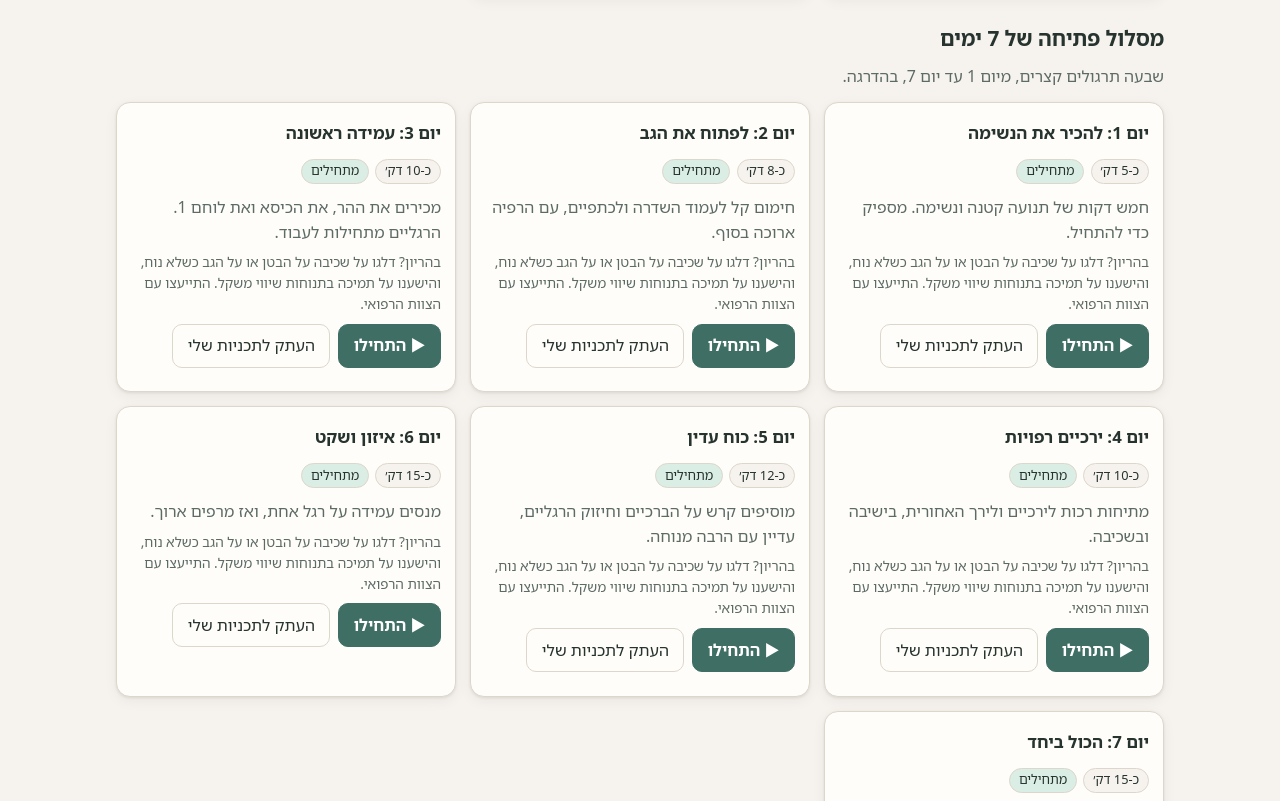
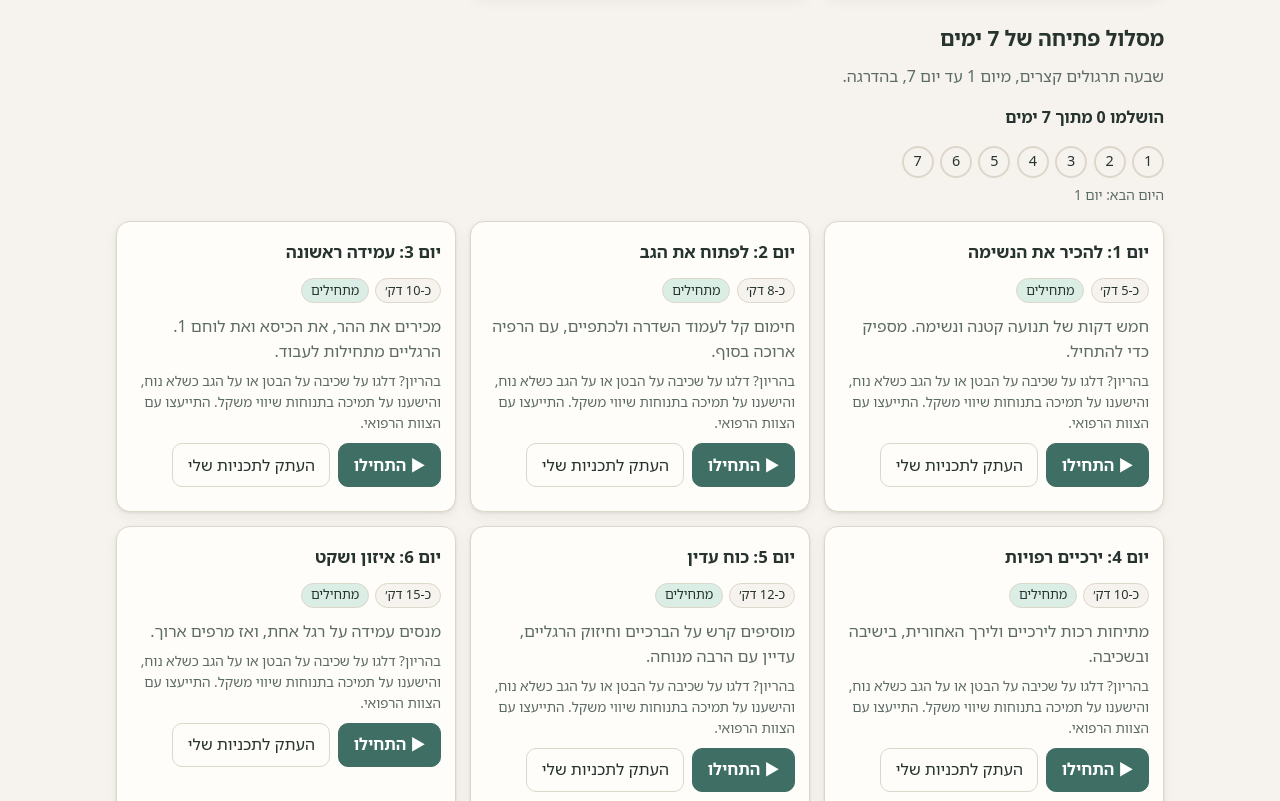
Before and after one commit to eligrumman/yoga-practice, a plain HTML site: page index.html in a window 1280 px wide. Shown: the part 1309-2110 px from the top of the page. Drawn offline with Linux system fonts and the light colour scheme.

Commit message:
7-day starter path remembers completed days (localStorage, guarded) and shows progress, done badges and next day
Claude-Session: https://claude.ai/code/session_01PbMySQXABWHaFV21ukrRuT

```diff
--- a/css/style.css
+++ b/css/style.css
@@ -232,3 +232,8 @@ body.in-player{overflow:hidden}
 .fig-ink .prop-block,.fig-ink .prop-cushion{stroke:var(--ink-line);stroke-opacity:.8;stroke-width:calc(var(--ink-k,1)*.7px);vector-effect:non-scaling-stroke;stroke-linejoin:round}
 .fig.mini,.fig.item-fig{--ink-k:.65}.fig.card-fig{--ink-k:.85}
 .checkin{margin:1.2rem 0}
+.starter-progress{margin:.4rem 0 1rem}
+.starter-dots{display:flex;gap:.4rem;margin:.4rem 0;flex-wrap:wrap}
+.starter-dots .dot{width:2rem;height:2rem;border-radius:50%;border:2px solid var(--line);display:flex;align-items:center;justify-content:center;font-size:.9rem;background:var(--bg)}
+.starter-dots .dot.on{background:var(--lv0);border-color:currentColor;font-weight:700}
+.preset.done .done-badge{background:var(--lv0)}
--- a/js/app.js
+++ b/js/app.js
@@ -4,7 +4,7 @@ import { Figure, Animator, renderStatic, viewToggle } from './figure.js';
 import { attachSpecs } from './specs.js';
 import { planSeconds, fmtTime, hasBreaths, itemSeconds, exportPlanJSON, parsePlanJSON, mergeHistory, mergeFavorites, cleanItem, BREATH_SEC, holdSeconds, clampAmount, amountRange as amountRangeOf, dropIndex, reorder } from './plan.js';
 import { generatePlan, FOCUSES, LENGTHS, GEN_LEVELS, needsPregnancyNote } from './generator.js';
-import { store, streak, histMinutes, DEFAULT_SETTINGS } from './store.js';
+import { store, streak, histMinutes, DEFAULT_SETTINGS, STARTER_DAYS, nextStarterDay } from './store.js';
 import { tr, UI_LANGS, DIR, nPoses, approxMin } from './i18n.js';
 import { Narrator } from './narrator.js';
 import { NARR_LEVELS } from './narration-plan.js';
@@ -97,17 +97,27 @@ function copyPreset(p) {
 }
 
 // ---------------- home ----------------
-function presetCard(p) {
+function presetCard(p, done = []) {
   const mins = p.minutes;
-  return el('article', { class: 'card preset' },
+  const isDone = !!p.day && done.includes(p.day);
+  return el('article', { class: 'card preset' + (isDone ? ' done' : ''), 'data-day': p.day || null },
     el('div', { class: 'preset-top' },
-      el('h3', {}, p.name[lang]), // starter names already begin with "Day N:"
+      el('h3', {}, isDone ? [el('span', { class: 'badge done-badge' }, '✓ ' + T('starterDoneBadge')), ' ', p.name[lang]] : p.name[lang]), // starter names already begin with "Day N:"
       el('div', { class: 'meta' }, el('span', { class: 'badge' }, (hasBreaths(p.items) ? approxMin(mins * 60, lang) : `${mins} ${T('min')}`)), levelBadge(p.level))),
     el('p', {}, p.desc[lang]),
     needsPregnancyNote(p.items) ? el('p', { class: 'hint small preg-note' }, T('pregNote')) : null,
     el('div', { class: 'row-btns' },
       el('button', { class: 'btn primary', onclick: () => go(`/player/preset:${p.id}`) }, '▶ ' + T('play')),
       el('button', { class: 'btn', onclick: () => copyPreset(p) }, T('copy'))));
+}
+function starterProgressBlock() {
+  const done = store.starterDone, nxt = nextStarterDay(done);
+  return el('div', { class: 'starter-progress', id: 'starter-progress' },
+    el('p', { class: 'stat', id: 'starter-count' }, T('starterProgress').replace('{n}', done.length)),
+    el('div', { class: 'starter-dots', role: 'img', 'aria-label': T('starterProgress').replace('{n}', done.length) },
+      Array.from({ length: STARTER_DAYS }, (_, i) => el('span', { class: 'dot' + (done.includes(i + 1) ? ' on' : ''), 'aria-hidden': 'true' }, String(i + 1)))),
+    el('p', { class: 'hint small', id: 'starter-next' }, nxt ? T('starterNext').replace('{n}', nxt) : T('starterAllDone')),
+    done.length ? el('button', { class: 'btn small', id: 'starter-reset', onclick: () => { store.resetStarter(); route(); } }, T('starterReset')) : null);
 }
 function viewHome() {
   const hist = store.history; const st = streak(hist);
@@ -117,8 +127,8 @@ function viewHome() {
       el('div', { class: 'row-btns' },
         el('button', { class: 'btn primary xl', id: 'btn-gen', onclick: openGenerator }, '✨ ' + T('firstPlan')),
         el('a', { class: 'btn xl', href: '#/library' }, T('navLibrary')))),
-    el('section', {}, el('h2', {}, T('presets')), el('div', { class: 'grid cards', id: 'presets' }, PRESETS.map(presetCard))),
-    el('section', {}, el('h2', {}, T('starter')), el('p', { class: 'hint' }, T('starterHint')), el('div', { class: 'grid cards', id: 'starter' }, STARTER_PATH.map(presetCard))),
+    el('section', {}, el('h2', {}, T('presets')), el('div', { class: 'grid cards', id: 'presets' }, PRESETS.map((p) => presetCard(p)))),
+    el('section', {}, el('h2', {}, T('starter')), el('p', { class: 'hint' }, T('starterHint')), starterProgressBlock(), el('div', { class: 'grid cards', id: 'starter' }, STARTER_PATH.map((p) => presetCard(p, store.starterDone)))),
     settingsSection(),
     el('section', {}, el('h2', {}, T('history')),
       hist.length ? el('div', {}, el('p', { class: 'stat' }, `${T('streak')}: ${st}`),
--- a/js/i18n.js
+++ b/js/i18n.js
@@ -10,6 +10,11 @@ const T = {
   navPlans: { he: 'התכניות שלי', ru: 'Мои планы', en: 'My plans' },
   presets: { he: 'תכניות מוכנות', ru: 'Готовые программы', en: 'Ready-made plans' },
   starter: { he: 'מסלול פתיחה של 7 ימים', ru: 'Семидневный курс для начинающих', en: '7-day starter path' },
+  starterProgress: { he: 'הושלמו {n} מתוך 7 ימים', ru: 'Пройдено дней: {n} из 7', en: '{n} of 7 days done' },
+  starterNext: { he: 'היום הבא: יום {n}', ru: 'Следующий день: {n}', en: 'Next: day {n}' },
+  starterAllDone: { he: 'כל הכבוד, סיימתם את שבעת הימים!', ru: 'Все семь дней пройдены!', en: 'All seven days done!' },
+  starterDoneBadge: { he: 'הושלם', ru: 'Пройдено', en: 'Done' },
+  starterReset: { he: 'התחילו מסלול מחדש', ru: 'Начать курс заново', en: 'Restart the path' },
   starterHint: { he: 'שבעה תרגולים קצרים, מיום 1 עד יום 7, בהדרגה.', ru: 'Семь коротких практик с постепенным усложнением.', en: 'Seven short sessions, day 1 to day 7, gently progressive.' },
   day: { he: 'יום', ru: 'День', en: 'Day' },
   min: { he: 'דק׳', ru: 'мин', en: 'min' },
--- a/js/player.js
+++ b/js/player.js
@@ -389,6 +389,7 @@ export class Player {
     const actual = this.actualSec;
     store.addHistory(this.plan.name, actual, this.totalAll);
     const counted = countsForStreak(actual, this.totalAll);
+    if (counted && this.plan.preset?.day) store.markStarterDone(this.plan.preset.day);
     const st = streak(store.history);
     const fs = finishStats(this.lang, actual, this.totalAll, st, counted);
     this.beep(660, 0.3);
--- a/js/store.js
+++ b/js/store.js
@@ -51,8 +51,25 @@ export const store = {
     set('history', h.slice(0, 400));
   },
   setHistory(h) { set('history', h); },
+
+  // 7-day starter path: sorted list of completed day numbers (1..7), this device only.
+  get starterDone() { return cleanStarterDays(get('starterDone', [])); },
+  markStarterDone(day) { const d = cleanStarterDays([...this.starterDone, day]); set('starterDone', d); return d; },
+  resetStarter() { set('starterDone', []); },
   setFavs(f) { set('favs', f); },
 };
+
+export const STARTER_DAYS = 7;
+export function cleanStarterDays(v) {
+  if (!Array.isArray(v)) return [];
+  return [...new Set(v.map(Number).filter((n) => Number.isInteger(n) && n >= 1 && n <= STARTER_DAYS))].sort((a, b) => a - b);
+}
+// Next day to practise: the first day not yet done, or null when all seven are done.
+export function nextStarterDay(done) {
+  const d = cleanStarterDays(done);
+  for (let i = 1; i <= STARTER_DAYS; i++) if (!d.includes(i)) return i;
+  return null;
+}
 
 export const dayKey = (d) => `${d.getFullYear()}-${String(d.getMonth() + 1).padStart(2, '0')}-${String(d.getDate()).padStart(2, '0')}`;
 
```
Also changed, not shown: tests/run.mjs (+21 -0 lines).
